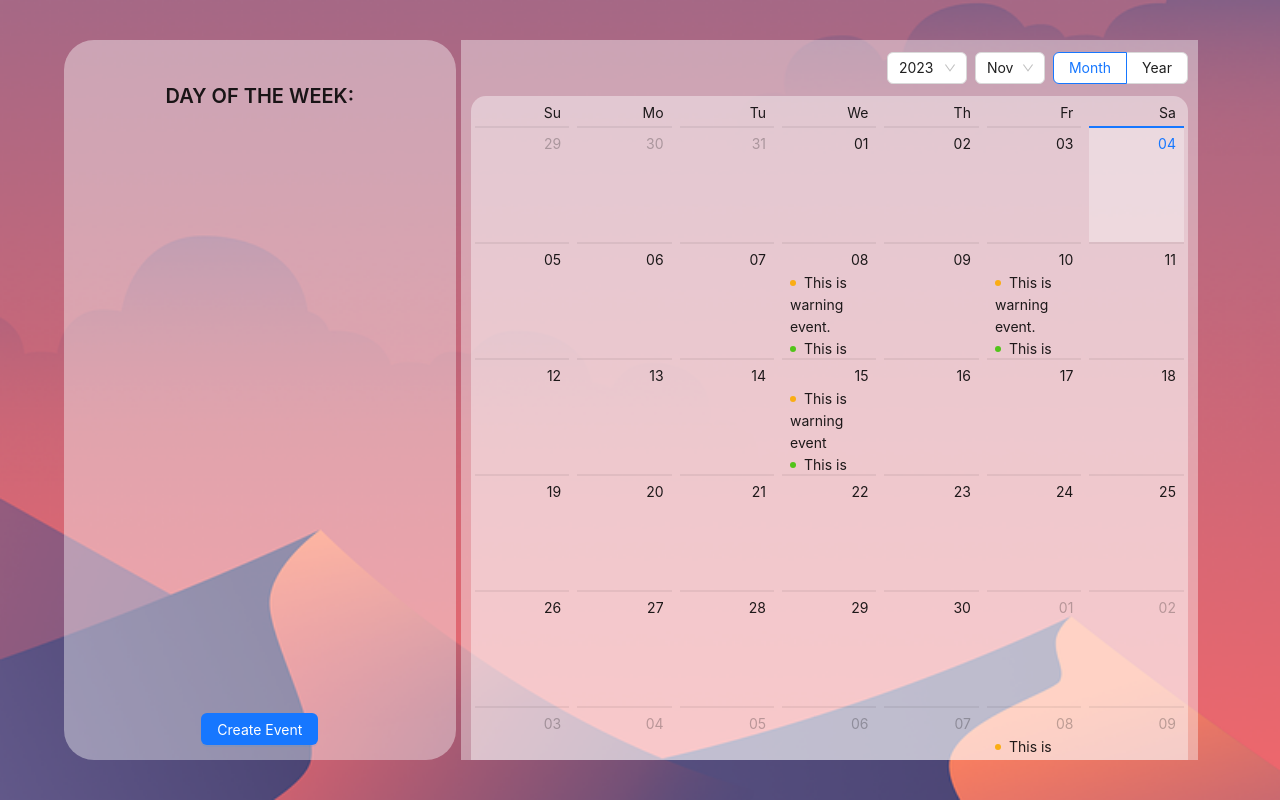
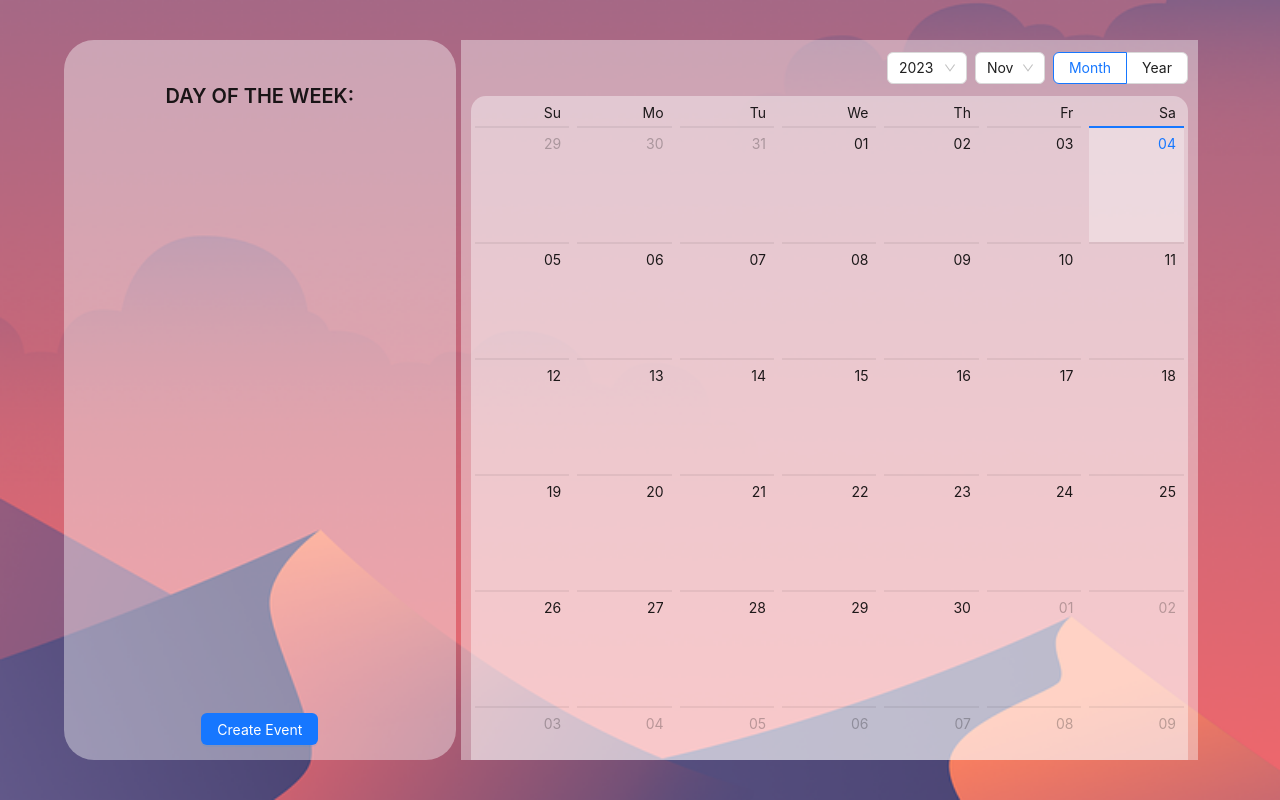
Before and after one commit to Guido-BM/Calendar-Events, a React (Create React App) app: page / in a window 1280 px wide. Built offline with nearby package versions, Linux system fonts and the light colour scheme.

Commit message:
Guardado de eventos

```diff
--- a/src/components/CalendarView.jsx
+++ b/src/components/CalendarView.jsx
@@ -1,4 +1,4 @@
-import React, { useState, useEffect } from 'react';
+import React, { useState } from 'react';
 import {ConfigProvider, Calendar } from 'antd';
 import "../App.css";
 import DateCellRender from './DateCellRender';
@@ -7,81 +7,19 @@ import PreviewLeft from "../components/PreviewLeft";
 const CalendarView = () => {
   const [ selectedDate, setSelectedDate] = useState(null);
   const [ selectedEvents, setSelectedEvents] = useState([]);
+  const [ savedMonthlyEvents, setSavedMonthlyEvents] = useState([]);
 
-  useEffect(() => {
-    console.log( selectedDate, selectedEvents);
+  const getListData = (value) => {
 
 
-  }, [ selectedDate, selectedEvents])
 
-  const getListData = (value) => {
-    let listData;
-    switch (value && value.date()) {
-      case 8:
-        listData = [
-          {
-            type: 'warning',
-            content: 'This is warning event.',
-          },
-          {
-            type: 'success',
-            content: 'This is usual event.',
-          },
-        ];
-        break;
-      case 10:
-        listData = [
-          {
-            type: 'warning',
-            content: 'This is warning event.',
-          },
-          {
-            type: 'success',
-            content: 'This is usual event.',
-          },
-          {
-            type: 'error',
-            content: 'This is error event.',
-          },
-        ];
-        break;
-      case 15:
-        listData = [
-          {
-            type: 'warning',
-            content: 'This is warning event',
-          },
-          {
-            type: 'success',
-            content: 'This is very long usual event......',
-          },
-          {
-            type: 'error',
-            content: 'This is error event 1.',
-          },
-          {
-            type: 'error',
-            content: 'This is error event 2.',
-          },
-          {
-            type: 'error',
-            content: 'This is error event 3.',
-          },
-          {
-            type: 'error',
-            content: 'This is error event 4.',
-          },
-        ];
-        break;
-      default:
-    }
-    return listData || [];
+    return savedMonthlyEvents.filter((event) => event.date===value.format("D-MMM"));
   };
 
   const handleDateSelect = (date, info) => {
     if (info.source === 'date') {
-      console.log('Selected Date:', date);
-      console.log('Info:', info);
+      // console.log('Selected Date:', date);
+      // console.log('Info:', info);
       const eventsForSelectedDate = getListData(date);
 
       setSelectedDate(date);
@@ -131,8 +69,9 @@ const CalendarView = () => {
         },
       }}
     >
-      <PreviewLeft selectedDate={selectedDate} selectedEvents={getListData(selectedDate)} />
-      <Calendar cellRender={cellRender} onSelect={handleDateSelect} />
+      <PreviewLeft selectedDate={selectedDate} selectedEvents={getListData(selectedDate)} addEvents={(newEvent)=>{setSavedMonthlyEvents([...savedMonthlyEvents, newEvent])}}/>
+      <Calendar  onSelect={handleDateSelect} cellRender={cellRender}/>
+
     </ConfigProvider>
   );
 };
--- a/src/components/CreateEventButton.jsx
+++ b/src/components/CreateEventButton.jsx
@@ -2,7 +2,7 @@ import React, { useState } from 'react';
 import { Button, Form, Input, Modal, Radio, TimePicker } from 'antd';
 
 
-const CollectionCreateForm = ({ open, onCreate, onCancel }) => {
+const CollectionCreateForm = ({ open, onCreate, onCancel, onFormDataChange }) => {
   const [form] = Form.useForm();
   return (
     <Modal
@@ -19,7 +19,7 @@ const CollectionCreateForm = ({ open, onCreate, onCancel }) => {
             onCreate(values);
           })
           .catch((info) => {
-            console.log('Validate Failed:', info);
+            // console.log('Validate Failed:', info);
           });
       }}
     >
@@ -46,14 +46,11 @@ const CollectionCreateForm = ({ open, onCreate, onCancel }) => {
         <Form.Item name="description" label="Description">
           <Input.TextArea />
         </Form.Item>
-        <Form.Item>
-        <TimePicker.RangePicker />
-        </Form.Item>
         <Form.Item name="modifier" className="collection-create-form_last-form-item">
           <Radio.Group>
-            <Radio value="urgent">Urgent</Radio>
-            <Radio value="requiere attention">Require attention</Radio>
-            <Radio value="no rush">No Rush</Radio>
+            <Radio value="error">Urgent</Radio>
+            <Radio value="warning">Require attention</Radio>
+            <Radio value="success">No Rush</Radio>
           </Radio.Group>
         </Form.Item>
       </Form>
@@ -61,11 +58,18 @@ const CollectionCreateForm = ({ open, onCreate, onCancel }) => {
   );
 };
 
-const CreateEventButton = () => {
+const CreateEventButton = ({addEvents,selectedDate}) => {
   const [open, setOpen] = useState(false);
 
   const onCreate = (values) => {
-    console.log('Received values of form: ', values);
+
+    const newEvent = {
+      title: values.title,
+      description: values.description,
+      modifier: values.modifier,
+      date: selectedDate,
+    };
+    addEvents(newEvent);
     setOpen(false);
   };
 
@@ -82,6 +86,7 @@ const CreateEventButton = () => {
       <CollectionCreateForm
         open={open}
         onCreate={onCreate}
+
         onCancel={() => {
           setOpen(false);
         }}
--- a/src/components/DateCellRender.jsx
+++ b/src/components/DateCellRender.jsx
@@ -8,8 +8,8 @@ const DateCellRender = ({listData= []}) => {
     return (
       <ul className="events">
         {listData.map((item) => (
-          <li key={item.content}>
-            <Badge status={item.type} text={item.content} />
+          <li key={item.date}>
+            <Badge status={item.modifier} text={item.title} />
           </li>
         ))}
       </ul>
--- a/src/components/PreviewLeft.jsx
+++ b/src/components/PreviewLeft.jsx
@@ -5,7 +5,8 @@ import { Typography } from "antd"; // Importa el componente Typography
 
 const { Title } = Typography; // Obtén el componente Title de Typography
 
-const PreviewLeft = ({ selectedDate, selectedEvents }) => {
+const PreviewLeft = ({ selectedDate, selectedEvents, addEvents }) => {
+
   return (
     <>
       <div id="PreviewLeftContainer">
@@ -18,7 +19,7 @@ const PreviewLeft = ({ selectedDate, selectedEvents }) => {
         </div>
 
         <DateCellRender listData={selectedEvents} />
-        <CreateEventButton />
+        <CreateEventButton  addEvents={addEvents} selectedDate={selectedDate ? selectedDate.format("D-MMM") : ""}/>
       </div>
     </>
   );
```
